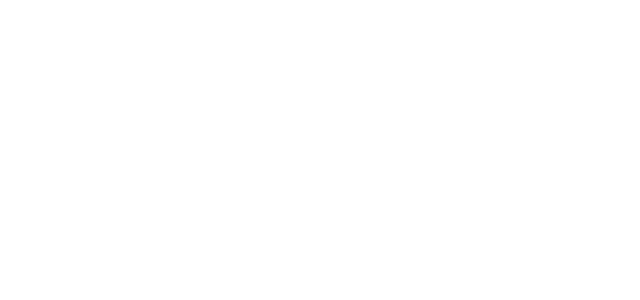
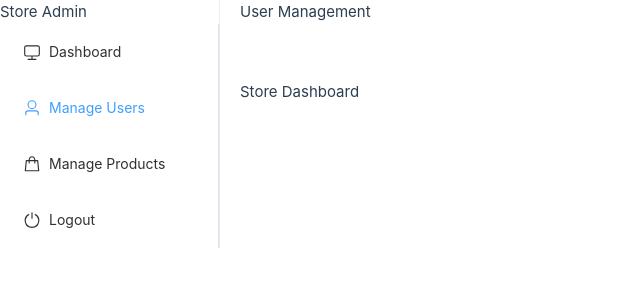
Before and after one commit to Dalandangg/api-project, a Vue app: page /store/users in a window 1280 px wide. Before the commit this address had no page. Shown: the top 300 px of the page, without its empty margins (0-640 px from the left). Built offline with nearby package versions, Linux system fonts and the light colour scheme; the HTML template or start-up script is replaced by a standard one.

Commit message:
Layout for Store Dashboard, and store routing

```diff
--- /dev/null
+++ b/src/components/ComponentsStore/ProductManagement.vue
@@ -0,0 +1 @@
+<template>Prod Management</template>
--- /dev/null
+++ b/src/components/ComponentsStore/StoreDashboard.vue
@@ -0,0 +1 @@
+<template>Store Dashboard</template>
--- /dev/null
+++ b/src/components/ComponentsStore/UserManagement.vue
@@ -0,0 +1 @@
+<template>UserManagement</template>
--- a/src/router/index.ts
+++ b/src/router/index.ts
@@ -1,13 +1,26 @@
 import { createRouter, createWebHistory } from 'vue-router'
-import vueTest from '@/views/vueTest.vue'
 
 const router = createRouter({
   history: createWebHistory(import.meta.env.BASE_URL),
   routes: [
     {
-      path: '/',
-      name: 'home',
-      component: vueTest,
+      path: '/store',
+      component: () => import('@/views/ViewsStore/StoreHome.vue'),
+      meta: { required: true, role: 'store' },
+      children: [
+        {
+          path: 'dashboard',
+          component: () => import('@/components/ComponentsStore/StoreDashboard.vue'),
+        },
+        {
+          path: 'users',
+          component: () => import('@/components/ComponentsStore/StoreDashboard.vue'),
+        },
+        {
+          path: 'products',
+          component: () => import('@/components/ComponentsStore/StoreDashboard.vue'),
+        },
+      ],
     },
   ],
 })
--- /dev/null
+++ b/src/views/ViewsStore/StoreHome.vue
@@ -0,0 +1,80 @@
+<template>
+  <el-container class="h-screen">
+    <!-- Sidebar Navigation -->
+    <el-aside width="220px" class="bg-gray-100">
+      <div class="text-center my-6 font-bold text-lg">Store Admin</div>
+      <el-menu
+        :default-active="activeMenu"
+        class="h-full border-none"
+        @select="handleMenuSelect"
+        router
+      >
+        <el-menu-item index="/store/dashboard">
+          <el-icon><Monitor /></el-icon>
+          <span>Dashboard</span>
+        </el-menu-item>
+        <el-menu-item index="/store/users">
+          <el-icon><User /></el-icon>
+          <span>Manage Users</span>
+        </el-menu-item>
+        <el-menu-item index="/store/products">
+          <el-icon><Goods /></el-icon>
+          <span>Manage Products</span>
+        </el-menu-item>
+        <el-menu-item>
+          <el-icon><SwitchButton /></el-icon>
+          <span>Logout</span>
+        </el-menu-item>
+      </el-menu>
+    </el-aside>
+
+    <!-- Main Content Area -->
+    <el-container>
+      <el-header class="bg-white border-b px-4 py-2 text-xl font-semibold">
+        {{ pageTitle }}
+      </el-header>
+      <el-main class="p-6 bg-gray-50 overflow-y-auto">
+        <router-view />
+      </el-main>
+    </el-container>
+  </el-container>
+</template>
+
+<script lang="ts" setup>
+import { ref, computed, watch } from 'vue'
+import { useRouter, useRoute } from 'vue-router'
+
+import { Monitor, User, Goods, SwitchButton } from '@element-plus/icons-vue'
+
+const router = useRouter()
+const route = useRoute()
+
+const activeMenu = ref(route.path)
+
+watch(
+  () => route.path,
+  (newPath) => {
+    activeMenu.value = newPath
+  },
+)
+
+function handleMenuSelect(path: string) {
+  router.push(path)
+}
+
+const pageTitle = computed(() => {
+  if (route.path.includes('dashboard')) return 'Dashboard'
+  if (route.path.includes('users')) return 'User Management'
+  if (route.path.includes('products')) return 'Product Management'
+  return 'Store Admin'
+})
+</script>
+
+<style scoped>
+.el-aside {
+  border-right: 1px solid #ebeef5;
+}
+.el-main {
+  background-color: white;
+}
+</style>
```
